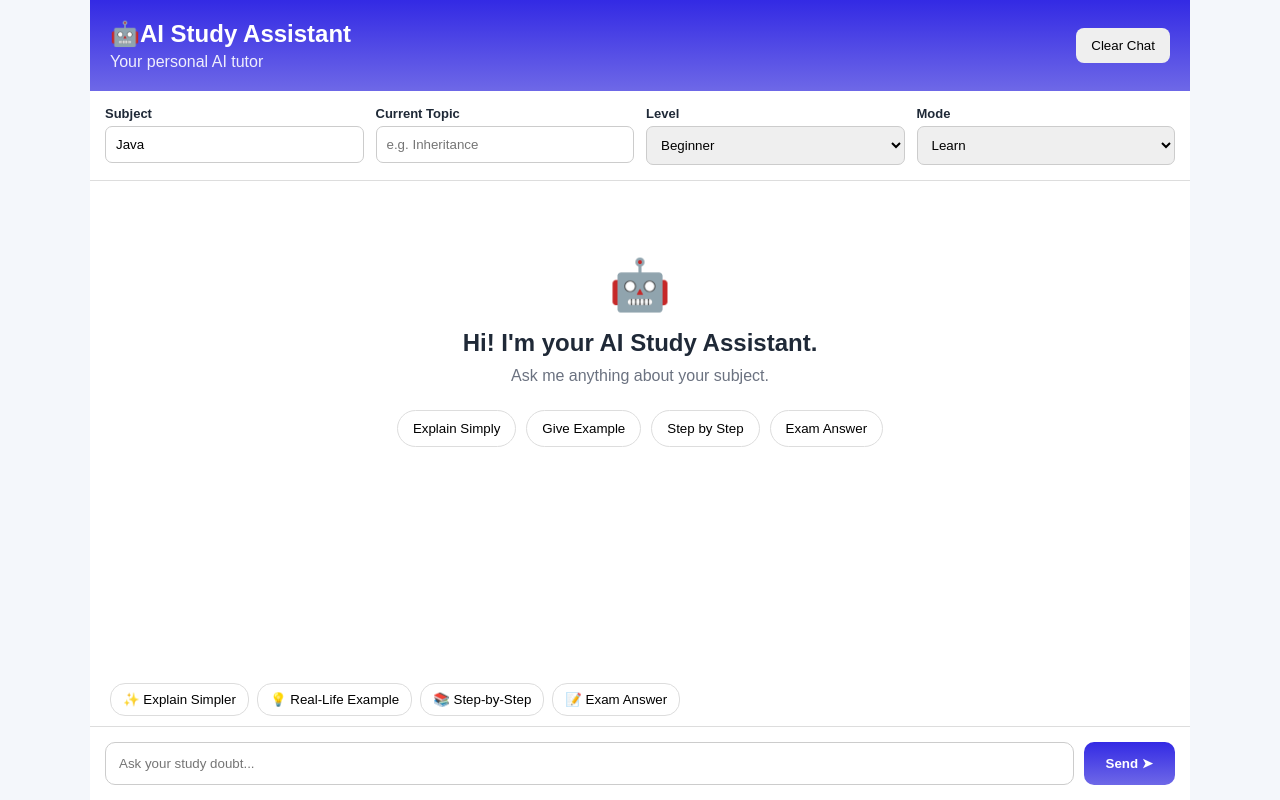
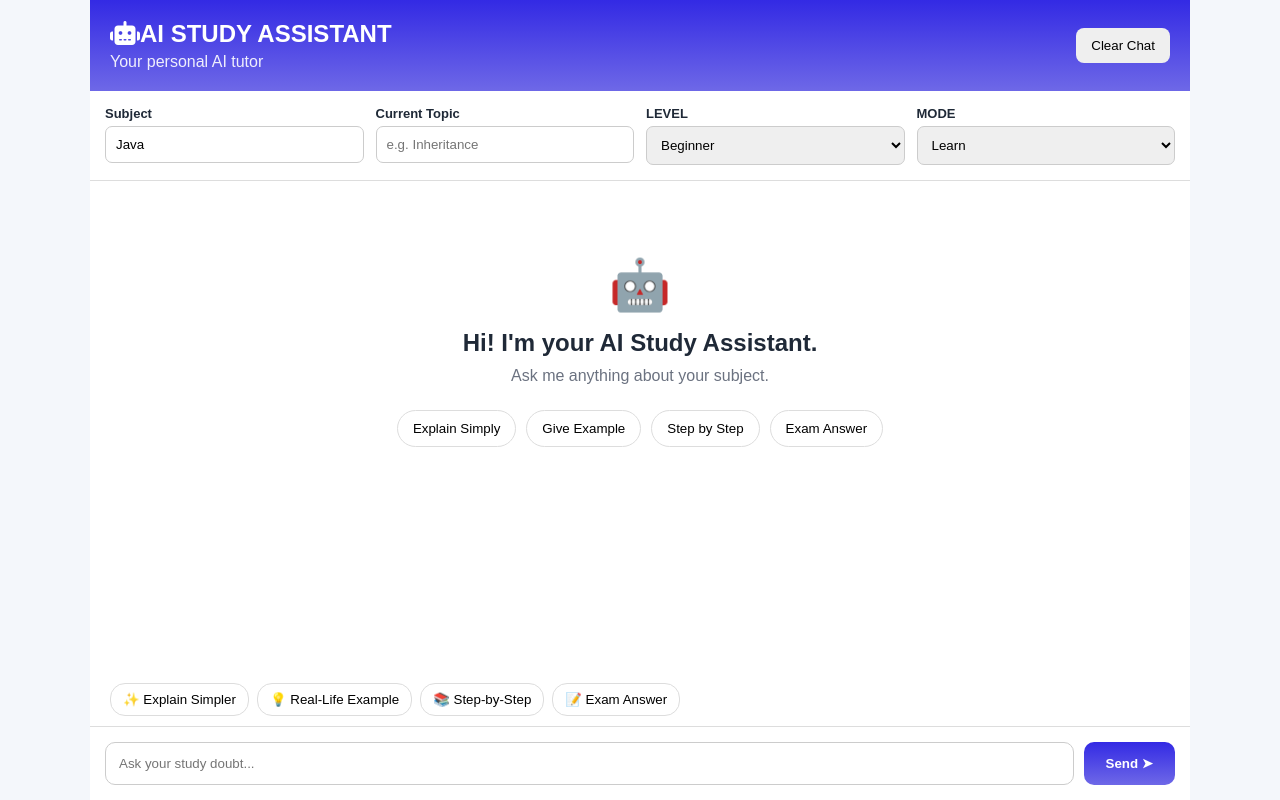
Before and after one commit to vaishurathore32-alt/HackInMotion-RICR-HIM-1222, a plain HTML site: page index.html in a window 1280 px wide. Drawn offline with Linux system fonts and the light colour scheme.

Commit message:
update index page

```diff
--- a/index.html
+++ b/index.html
@@ -13,7 +13,7 @@
 
   <link rel="stylesheet" href="style.css">
 </head>
-
+<link rel="stylesheet" href="https://cdnjs.cloudflare.com/ajax/libs/font-awesome/6.5.2/css/all.min.css">
 <body>
 
   <div class="app">
@@ -22,7 +22,7 @@
     <header class="header">
 
       <div>
-        <h1>🤖AI Study Assistant</h1>
+        <h1><i class="fa-solid fa-robot"></i>AI STUDY ASSISTANT</h1>
         <p>Your personal AI tutor</p>
       </div>
 
@@ -44,11 +44,8 @@
           id="subject"
           type="text"
           placeholder="e.g. Java"
-          value="Java"
-        >
-
+          value="Java">
       </div>
-
 
       <div class="field">
 
@@ -65,7 +62,7 @@
 
       <div class="field">
 
-        <label>Level</label>
+        <label>LEVEL</label>
 
         <select id="level">
 
@@ -88,7 +85,7 @@
 
       <div class="field">
 
-        <label>Mode</label>
+        <label>MODE</label>
 
         <select id="mode">
 
@@ -168,7 +165,6 @@
 
     </div>
 
-
     <!-- Input -->
     <footer class="input-area">
 
```
